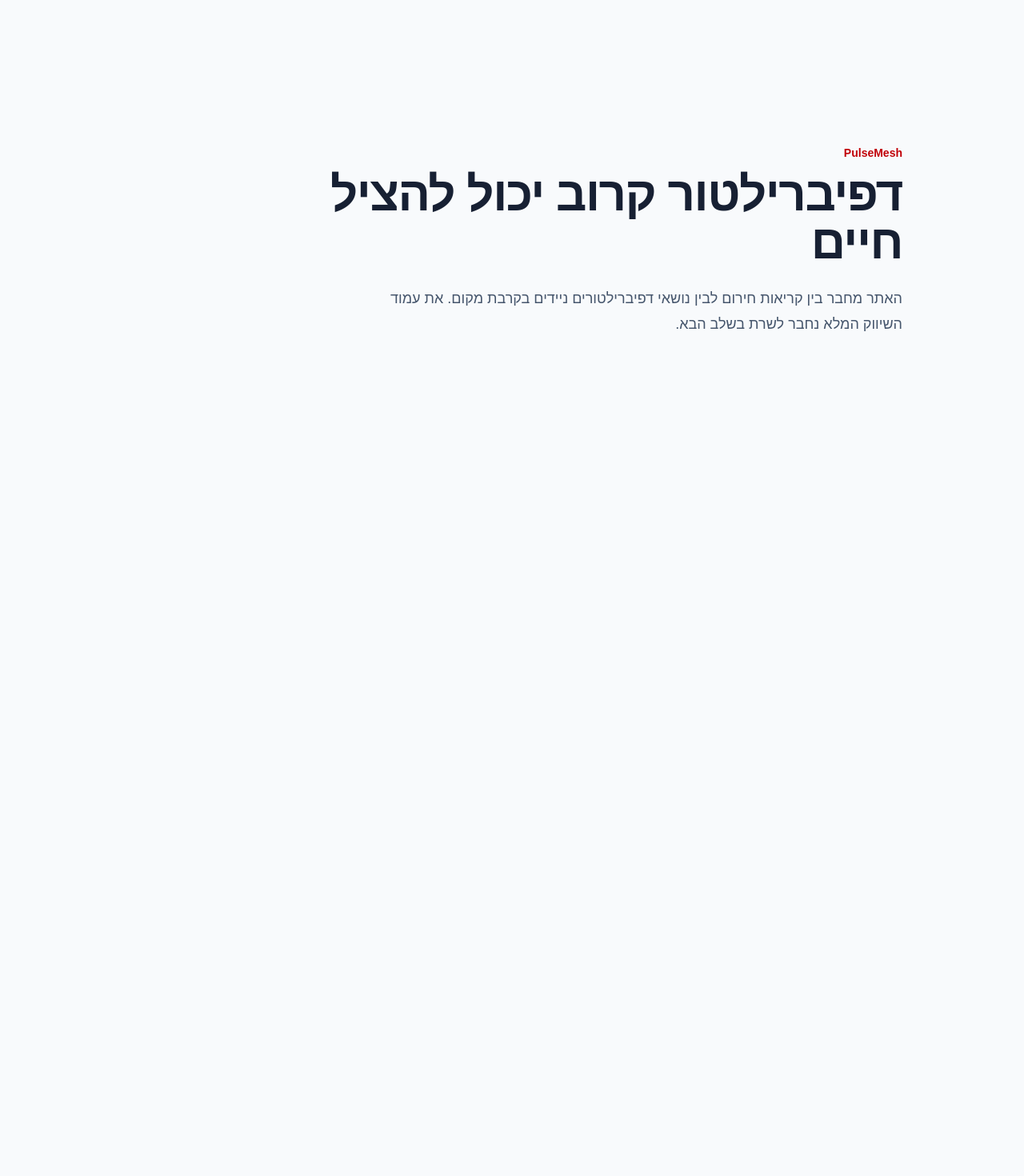
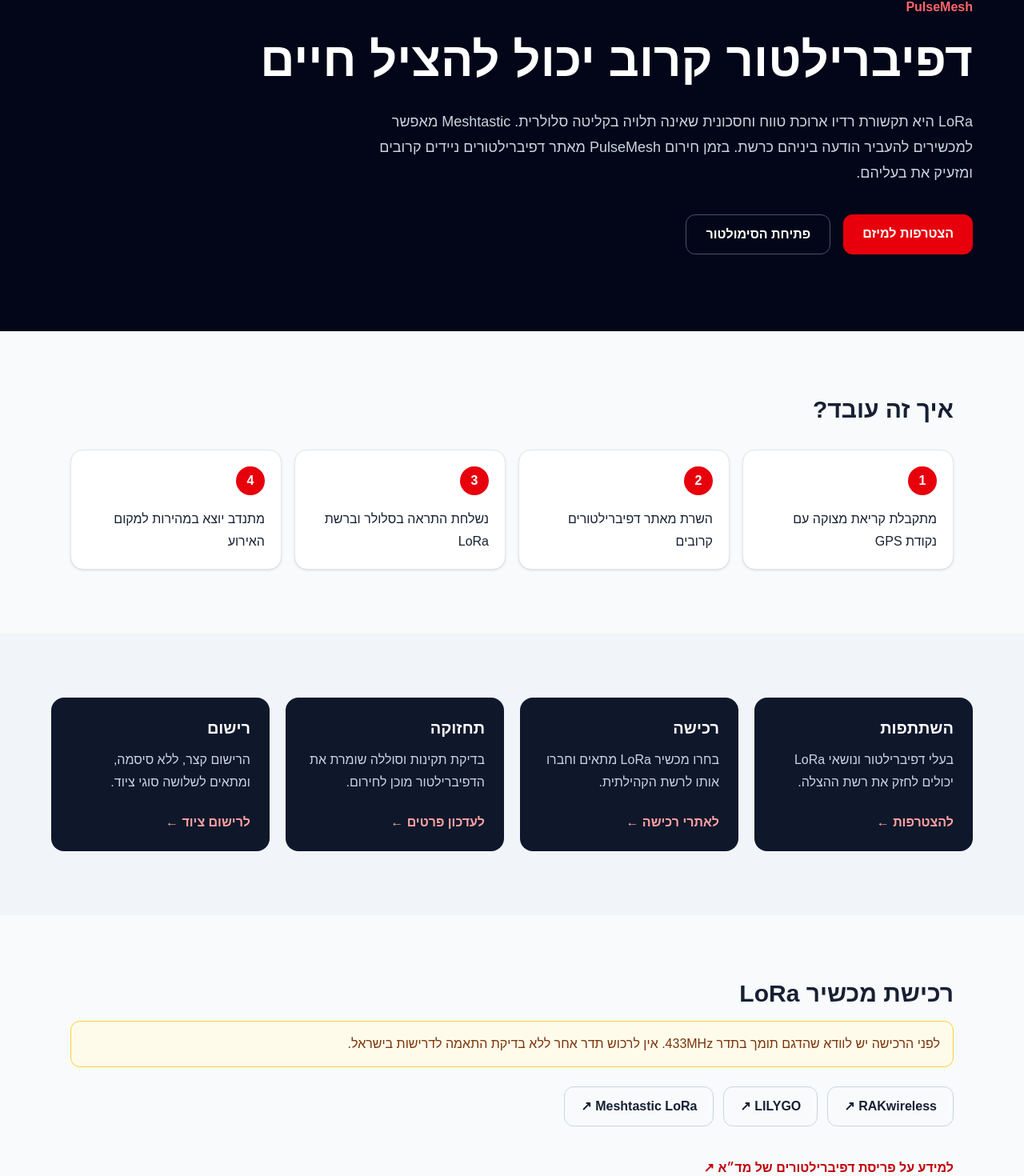
Before and after one commit to kobihanoch/PulseMesh-Frontend, a Next.js app: page / in a window 1280 px wide. Shown: the part 99-1569 px from the top of the page at 80% size. Before the commit the page ends 800 px from the top, so only its background shows below. Built offline with nearby package versions, Linux system fonts and the light colour scheme; no server answers.

Commit message:
feat(Home Page): Add marketing components and content fetching logic

```diff
--- a/src/app/(public)/page.tsx
+++ b/src/app/(public)/page.tsx
@@ -1,11 +1,75 @@
-export default function HomePage() {
+import Link from 'next/link';
+import { EmergencyFlow } from '@/features/marketing/components/emergency-flow';
+import { MarketingCard } from '@/features/marketing/components/marketing-card';
+import { getMarketingContent } from '@/features/marketing/server/get-marketing-content';
+
+// Axios is not part of Next.js's fetch cache, so declare that this page uses SSR.
+export const dynamic = 'force-dynamic';
+
+const shops = [
+  ['RAKwireless', 'https://store.rakwireless.com/collections/meshtastic'],
+  ['LILYGO', 'https://lilygo.cc/en-us/products/t-beam-meshtastic'],
+  ['Meshtastic LoRa', 'https://meshtasticlora.com/shop/'],
+];
+
+export default async function HomePage() {
+  const content = await getMarketingContent();
+
   return (
-    <main className="mx-auto flex min-h-screen max-w-5xl flex-col justify-center px-6 py-16">
-      <p className="mb-3 text-sm font-semibold text-red-700">PulseMesh</p>
-      <h1 className="max-w-3xl text-4xl font-bold tracking-tight sm:text-6xl">דפיברילטור קרוב יכול להציל חיים</h1>
-      <p className="mt-6 max-w-2xl text-lg leading-8 text-slate-600">
-        האתר מחבר בין קריאות חירום לבין נושאי דפיברילטורים ניידים בקרבת מקום. את עמוד השיווק המלא נחבר לשרת בשלב הבא.
-      </p>
+    <main>
+      <section className="bg-slate-950 px-6 py-24 text-white">
+        <div className="mx-auto max-w-6xl">
+          <p className="mb-4 font-bold text-red-400">PulseMesh</p>
+          <h1 className="max-w-4xl text-4xl font-bold leading-tight sm:text-6xl">דפיברילטור קרוב יכול להציל חיים</h1>
+          <p className="mt-6 max-w-3xl text-lg leading-8 text-slate-300">
+            LoRa היא תקשורת רדיו ארוכת טווח וחסכונית שאינה תלויה בקליטה סלולרית. Meshtastic מאפשר למכשירים להעביר הודעה
+            ביניהם כרשת. בזמן חירום PulseMesh מאתר דפיברילטורים ניידים קרובים ומזעיק את בעליהם.
+          </p>
+          <div className="mt-9 flex flex-wrap gap-4">
+            <Link className="rounded-xl bg-red-600 px-6 py-3 font-bold hover:bg-red-500" href="/register">
+              הצטרפות למיזם
+            </Link>
+            <Link className="rounded-xl border border-slate-600 px-6 py-3 font-bold hover:bg-slate-800" href="/simulator">
+              פתיחת הסימולטור
+            </Link>
+          </div>
+        </div>
+      </section>
+
+      <section className="mx-auto max-w-6xl px-6 py-20">
+        <h2 className="mb-8 text-3xl font-bold">איך זה עובד?</h2>
+        <EmergencyFlow />
+      </section>
+
+      <section className="bg-slate-100 px-6 py-20">
+        <div className="mx-auto grid max-w-6xl gap-5 md:grid-cols-2 lg:grid-cols-4">
+          <MarketingCard title="השתתפות" text={content.participation || 'בעלי דפיברילטור ונושאי LoRa יכולים לחזק את רשת ההצלה.'} href="/register" linkText="להצטרפות" />
+          <MarketingCard title="רכישה" text={content.purchase || 'בחרו מכשיר LoRa מתאים וחברו אותו לרשת הקהילתית.'} href="#shops" linkText="לאתרי רכישה" />
+          <MarketingCard title="תחזוקה" text={content.maintenance || 'בדיקת תקינות וסוללה שומרת את הדפיברילטור מוכן לחירום.'} href="/register" linkText="לעדכון פרטים" />
+          <MarketingCard title="רישום" text={content.registration || 'הרישום קצר, ללא סיסמה, ומתאים לשלושה סוגי ציוד.'} href="/register" linkText="לרישום ציוד" />
+        </div>
+      </section>
+
+      <section id="shops" className="mx-auto max-w-6xl px-6 py-20">
+        <h2 className="text-3xl font-bold">רכישת מכשיר LoRa</h2>
+        <p className="mt-4 rounded-xl border border-amber-300 bg-amber-50 p-4 font-medium text-amber-900">
+          לפני הרכישה יש לוודא שהדגם תומך בתדר 433MHz. אין לרכוש תדר אחר ללא בדיקת התאמה לדרישות בישראל.
+        </p>
+        <div className="mt-6 flex flex-wrap gap-3">
+          {shops.map(([name, href]) => (
+            <a key={name} className="rounded-xl border border-slate-300 px-5 py-3 font-semibold hover:bg-slate-100" href={href} target="_blank" rel="noreferrer">
+              {name} ↗
+            </a>
+          ))}
+        </div>
+        <a className="mt-10 inline-block font-bold text-red-700 hover:text-red-600" href="https://www.mdais.org/defibrillators" target="_blank" rel="noreferrer">
+          למידע על פריסת דפיברילטורים של מד״א ↗
+        </a>
+      </section>
+
+      <footer className="border-t border-slate-200 px-6 py-8 text-center text-sm text-slate-600">
+        במקרה חירום אמיתי יש להתקשר מיד למד״א במספר 101. האתר אינו מחליף מוקד חירום.
+      </footer>
     </main>
   );
 }
--- /dev/null
+++ b/src/features/marketing/components/emergency-flow.tsx
@@ -0,0 +1,19 @@
+const steps = [
+  ['1', 'מתקבלת קריאת מצוקה עם נקודת GPS'],
+  ['2', 'השרת מאתר דפיברילטורים קרובים'],
+  ['3', 'נשלחת התראה בסלולר וברשת LoRa'],
+  ['4', 'מתנדב יוצא במהירות למקום האירוע'],
+];
+
+export function EmergencyFlow() {
+  return (
+    <ol className="grid gap-4 md:grid-cols-4">
+      {steps.map(([number, text]) => (
+        <li key={number} className="rounded-2xl border border-slate-200 bg-white p-5 shadow-sm">
+          <span className="mb-4 grid size-9 place-items-center rounded-full bg-red-600 font-bold text-white">{number}</span>
+          <p className="font-medium leading-7">{text}</p>
+        </li>
+      ))}
+    </ol>
+  );
+}
--- /dev/null
+++ b/src/features/marketing/components/marketing-card.tsx
@@ -0,0 +1,20 @@
+import Link from 'next/link';
+
+type MarketingCardProps = {
+  title: string;
+  text: string;
+  href: string;
+  linkText: string;
+};
+
+export function MarketingCard({ title, text, href, linkText }: MarketingCardProps) {
+  return (
+    <article className="flex flex-col rounded-2xl bg-slate-900 p-6 text-white">
+      <h3 className="text-xl font-bold">{title}</h3>
+      <p className="mt-3 flex-1 leading-7 text-slate-300">{text}</p>
+      <Link className="mt-6 font-semibold text-red-300 hover:text-red-200" href={href}>
+        {linkText} ←
+      </Link>
+    </article>
+  );
+}
--- /dev/null
+++ b/src/features/marketing/server/get-marketing-content.ts
@@ -0,0 +1,12 @@
+import api from '@/shared/lib/api/api-config/api';
+import type { MarketingContent, MarketingSection } from '../types/marketing.types';
+
+export async function getMarketingContent() {
+  try {
+    const { data: sections } = await api.get<MarketingContent[]>('/marketing-content');
+    return Object.fromEntries(sections.map(({ section, content }) => [section, content])) as Record<MarketingSection, string>;
+  } catch {
+    // The public page remains usable while the backend is unavailable.
+    return {} as Partial<Record<MarketingSection, string>>;
+  }
+}
--- /dev/null
+++ b/src/features/marketing/types/marketing.types.ts
@@ -0,0 +1,6 @@
+export type MarketingSection = 'participation' | 'purchase' | 'maintenance' | 'registration';
+
+export type MarketingContent = {
+  section: MarketingSection;
+  content: string;
+};
```
